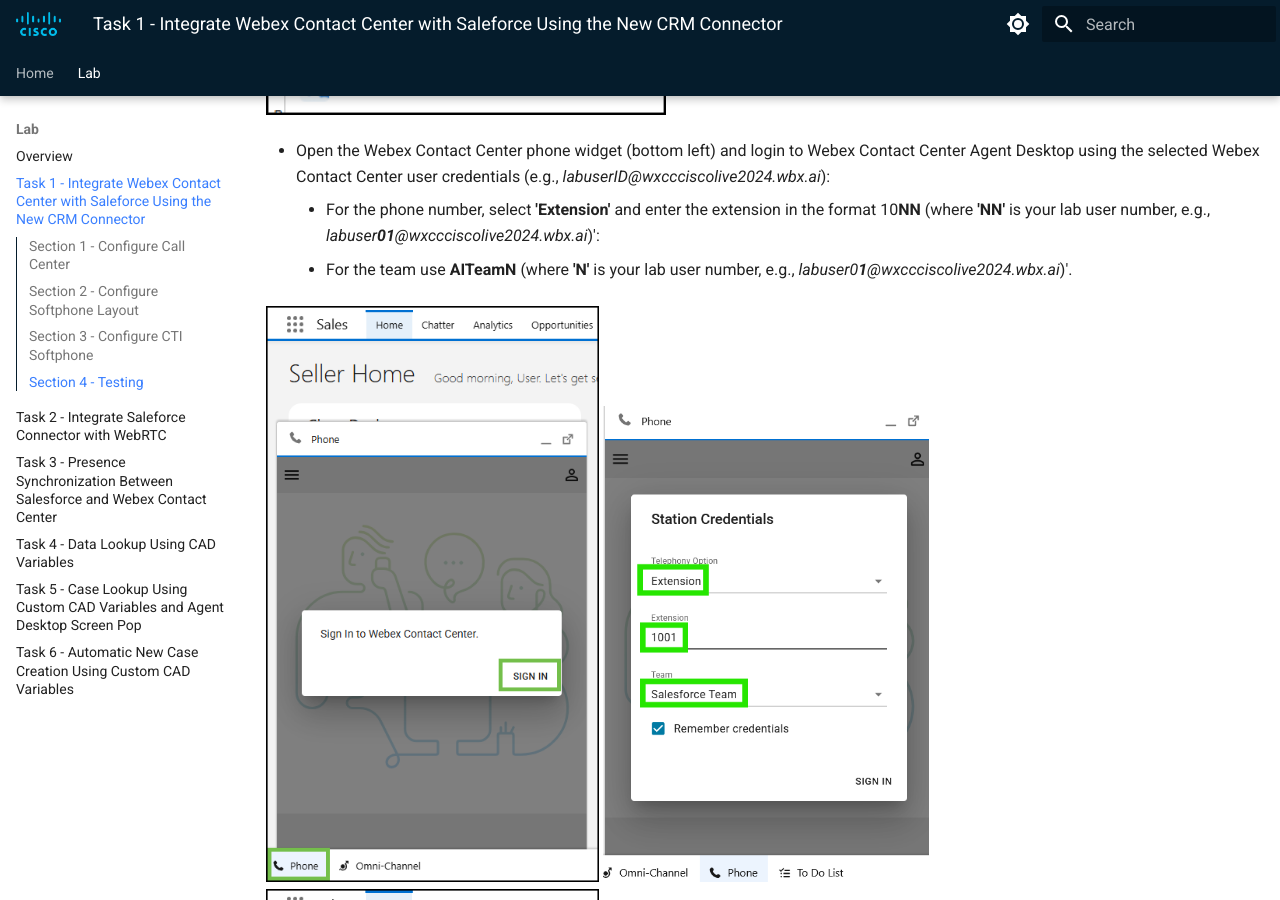
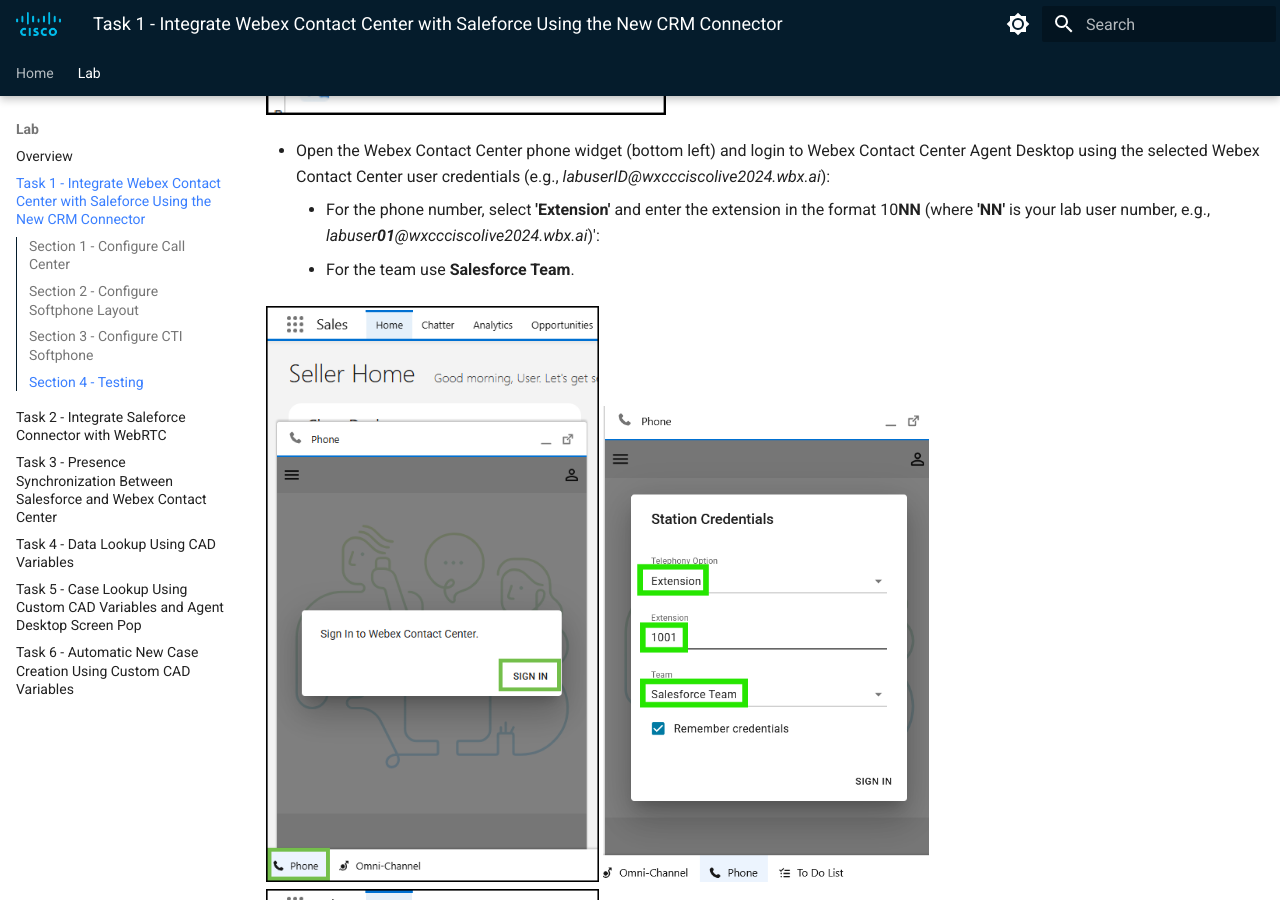
Before and after one commit to WebexCC-SA/LAB-2308, an MkDocs documentation site: the page built from docs/task1.md, in a window 1280 px wide and 900 px high, scrolled down 8167 px. Built offline with MkDocs 1.6.1 and Material for MkDocs 9.7.7, drawn with Linux system fonts in a browser that asks for light colours.

Commit message:
Update task1.md

```diff
--- a/docs/task1.md
+++ b/docs/task1.md
@@ -119,7 +119,7 @@
 
 - Open the Webex Contact Center phone widget (bottom left) and login to Webex Contact Center Agent Desktop using the selected Webex Contact Center user credentials (e.g., _labuserID@wxccciscolive2024.wbx.ai_):
   	- For the phone number, select **'Extension'** and enter the extension in the format 10**NN** (where **'NN'** is your lab user number, e.g., _labuser**01**@wxccciscolive2024.wbx.ai_)':
-	- For the team use **AITeamN** (where **'N'** is your lab user number, e.g., _labuser0**1**@wxccciscolive2024.wbx.ai_)'.
+	- For the team use **Salesforce Team**.
 
 ![Nav](./assets/t1s2p2.png){ width="333" }
 ![Nav](./assets/t1s2p3a.png){ width="326" }
```
